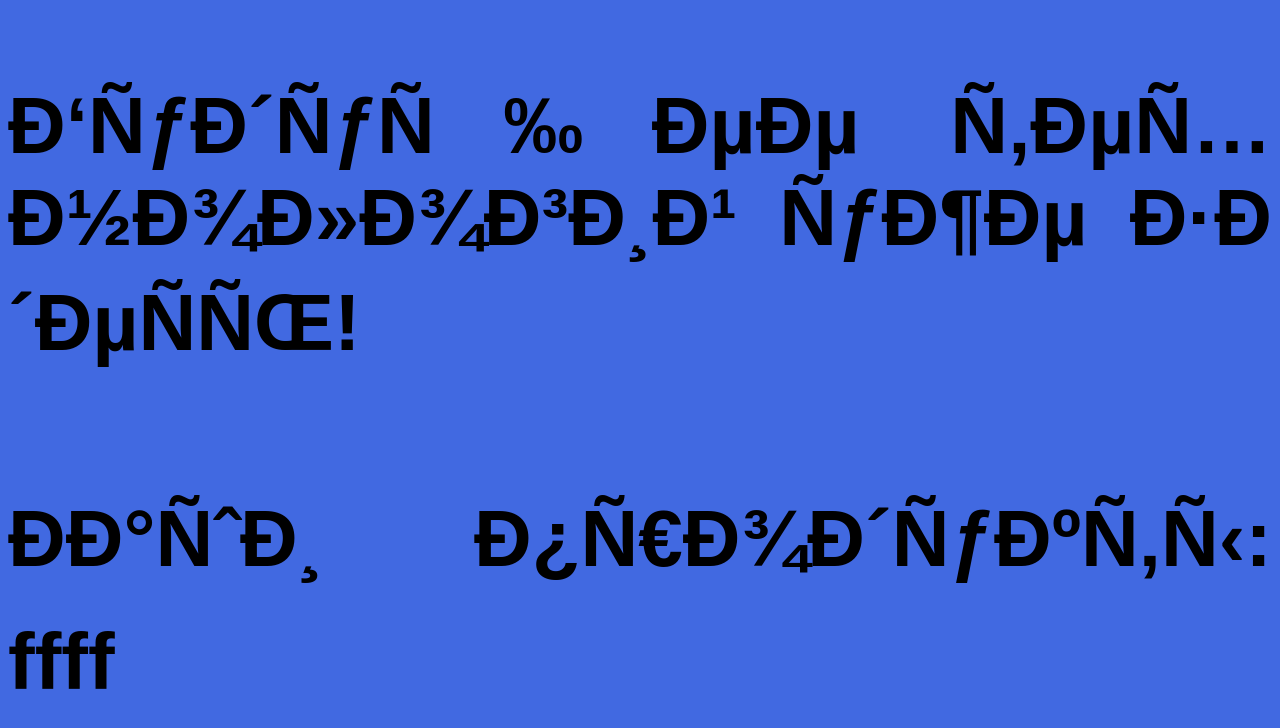
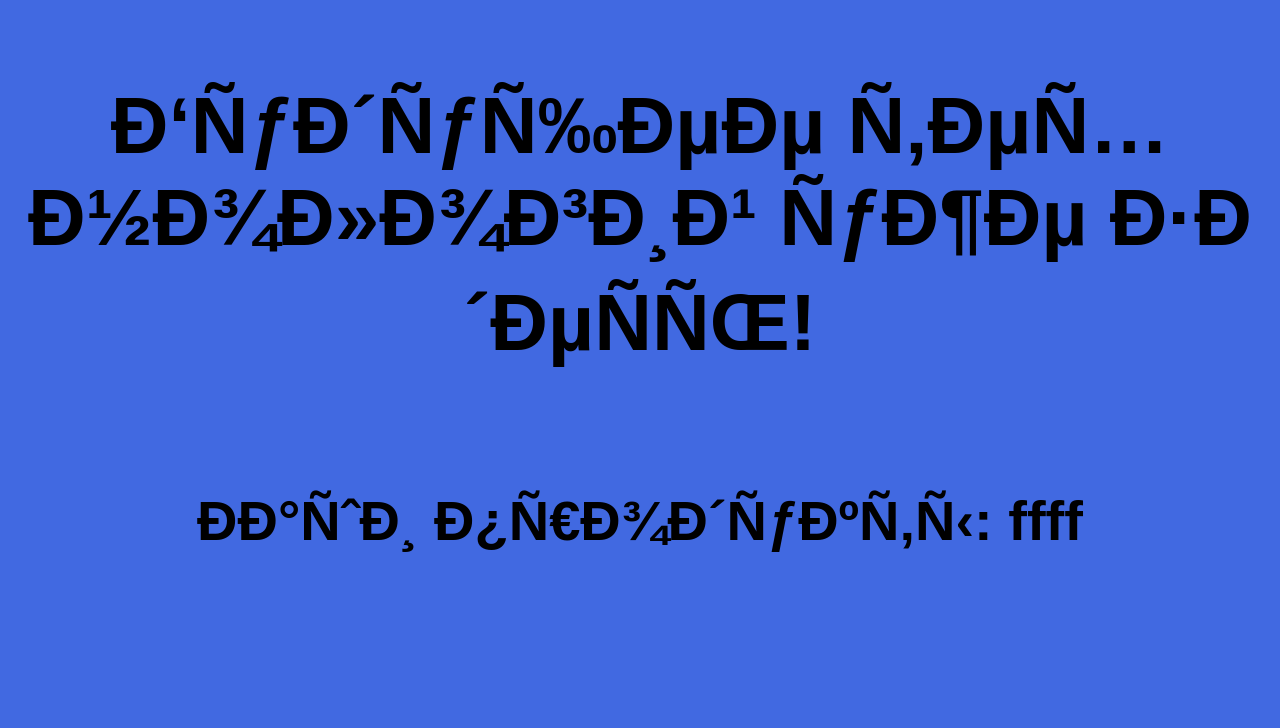
Before and after one commit to BaronCraft/baroncraft.github.io, a PHP site: page / in a window 1280 px wide. Shown: the top 728 px of the page. Run offline with PHP 8.4, Linux system fonts and the light colour scheme.

Commit message:
Update index.css

```diff
--- a/index.css
+++ b/index.css
@@ -8,14 +8,14 @@ h1 {
     margin-bottom: 1em;
     font-weight: bold;
     font-family: Arial, sans-serif;
-    text-align: justify;
+    text-align: center;
 }
 h2 {
     display: block;
-    font-size: 5em;
-    margin-top: 1em;
-    margin-bottom: 1em;
+    font-size: 3.5em;
+    margin-top: 0.5em;
+    margin-bottom: 0.5em;
     font-weight: bold;
     font-family: Arial, sans-serif;
-    text-align: justify;
+    text-align: center;
 }
```
